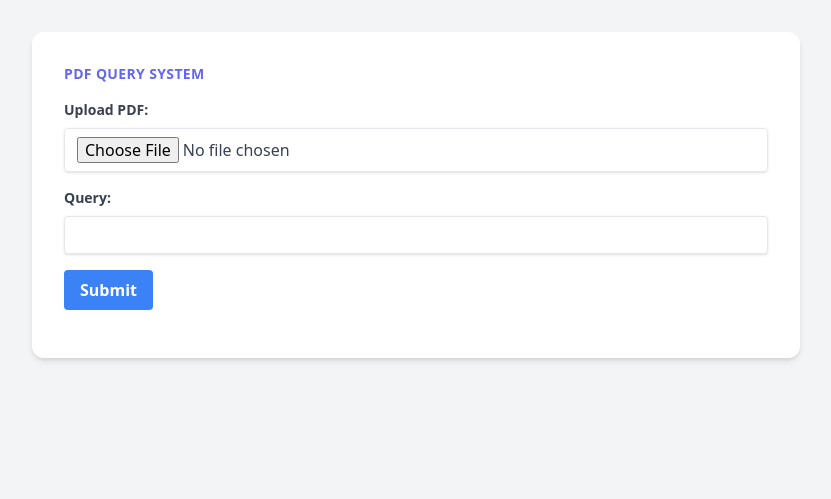
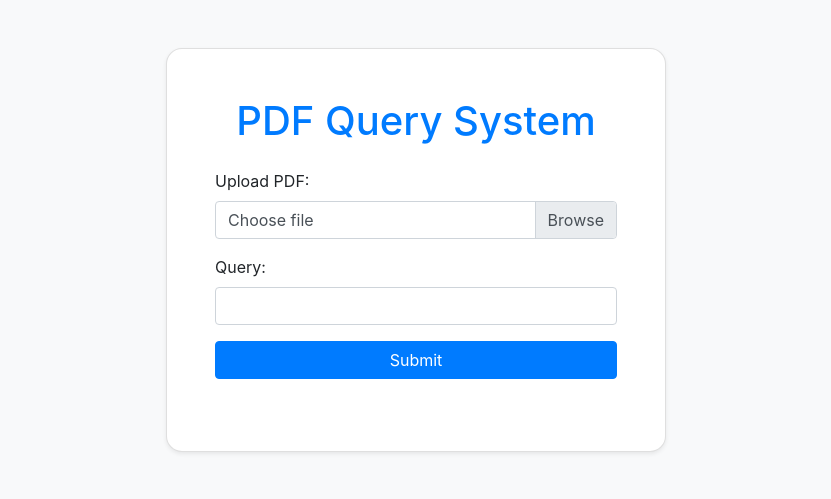
Before and after one commit to hacktronicsraj/askpdf, a Flask app: page / in a window 1280 px wide. Shown: the top 499 px of the page, without its empty margins (224-1055 px from the left). Run offline with Flask 3, Linux system fonts and the light colour scheme; some libraries are stand-ins or nearby versions.

Commit message:
made some ui changes

```diff
--- a/templates/index.html
+++ b/templates/index.html
@@ -2,51 +2,87 @@
 <html lang="en">
 
 <head>
-  <meta charset="UTF-8" />
-  <meta name="viewport" content="width=device-width, initial-scale=1.0" />
+  <meta charset="UTF-8">
+  <meta name="viewport" content="width=device-width, initial-scale=1.0">
   <title>PDF Query System</title>
-  <script src="https://cdn.tailwindcss.com"></script>
+  <link rel="stylesheet" href="https://cdn.jsdelivr.net/npm/bootstrap@4.6.2/dist/css/bootstrap.min.css">
+  <style>
+    body {
+      background-color: #f8f9fa;
+    }
+
+    .card {
+      border-radius: 1rem;
+      box-shadow: 0 0.5rem 1rem rgba(0, 0, 0, 0.15);
+      transition: transform 0.3s ease;
+    }
+
+    .card:hover {
+      transform: translateY(-0.25rem);
+    }
+
+    .file-upload-input {
+      position: absolute;
+      left: 0;
+      top: 0;
+      opacity: 0;
+      width: 100%;
+      height: 100%;
+      cursor: pointer;
+    }
+
+    .loading-spinner {
+      display: none;
+      width: 3rem;
+      height: 3rem;
+      border: 0.3rem solid rgba(0, 0, 0, 0.1);
+      border-top-color: #007bff;
+      border-radius: 50%;
+      animation: spin 1s linear infinite;
+    }
+
+    @keyframes spin {
+      0% {
+        transform: rotate(0deg);
+      }
+
+      100% {
+        transform: rotate(360deg);
+      }
+    }
+  </style>
 </head>
 
-<body class="bg-gray-100 p-8">
-  <div class="max-w-3xl mx-auto bg-white rounded-xl shadow-md overflow-hidden">
-    <div class="md:flex">
-      <div class="p-8 w-full">
-        <div class="uppercase tracking-wide text-sm text-indigo-500 font-semibold">
-          PDF Query System
+<body>
+  <div class="container py-5">
+    <div class="card shadow-sm mx-auto" style="max-width: 500px;">
+      <div class="card-body p-5">
+        <h1 class="card-title text-center mb-4 text-primary">PDF Query System</h1>
+        <form id="upload-form">
+          <div class="form-group">
+            <label for="file" class="mb-2">Upload PDF:</label>
+            <div class="custom-file">
+              <input type="file" class="custom-file-input" id="file" name="file" accept=".pdf" required>
+              <label class="custom-file-label" for="file">Choose file</label>
+            </div>
+          </div>
+          <div class="form-group">
+            <label for="query" class="mb-2">Query:</label>
+            <input type="text" class="form-control" id="query" name="query" required>
+          </div>
+          <button type="submit" class="btn btn-primary btn-block">Submit</button>
+        </form>
+        <div id="loading" class="mt-4 text-center">
+          <div class="loading-spinner"></div>
         </div>
-        <form id="upload-form" class="mt-4">
-          <div class="mb-4">
-            <label for="file" class="block text-gray-700 text-sm font-bold mb-2">
-              Upload PDF:
-            </label>
-            <input type="file" id="file" name="file" accept=".pdf" required
-              class="shadow appearance-none border rounded w-full py-2 px-3 text-gray-700 leading-tight focus:outline-none focus:shadow-outline" />
-          </div>
-          <div class="mb-4">
-            <label for="query" class="block text-gray-700 text-sm font-bold mb-2">
-              Query:
-            </label>
-            <input type="text" id="query" name="query" required
-              class="shadow appearance-none border rounded w-full py-2 px-3 text-gray-700 leading-tight focus:outline-none focus:shadow-outline" />
-          </div>
-          <div class="flex items-center justify-between">
-            <button type="submit"
-              class="bg-blue-500 hover:bg-blue-700 text-white font-bold py-2 px-4 rounded focus:outline-none focus:shadow-outline">
-              Submit
-            </button>
-          </div>
-        </form>
-        <div id="loading" class="mt-4 hidden">
-          <p class="text-gray-700">
-            Processing... This may take a few moments.
-          </p>
-        </div>
-        <div id="result" class="mt-4 text-gray-700"></div>
+        <div id="result" class="mt-4"></div>
       </div>
     </div>
   </div>
 
+  <script src="https://cdn.jsdelivr.net/npm/jquery@3.5.1/dist/jquery.slim.min.js"></script>
+  <script src="https://cdn.jsdelivr.net/npm/popper.js@1.16.1/dist/umd/popper.min.js"></script>
+  <script src="https://cdn.jsdelivr.net/npm/bootstrap@4.6.2/dist/js/bootstrap.min.js"></script>
   <script>
     document
       .getElementById("upload-form")
@@ -54,7 +90,7 @@
         e.preventDefault();
         var formData = new FormData(this);
 
-        document.getElementById("loading").classList.remove("hidden");
+        document.getElementById("loading").style.display = "block";
         document.getElementById("result").innerHTML = "";
 
         fetch("/", {
@@ -68,22 +104,28 @@
             return response.json();
           })
           .then((data) => {
-            document.getElementById("loading").classList.add("hidden");
+            document.getElementById("loading").style.display = "none";
             if (data.error) {
               document.getElementById("result").innerHTML =
-                "Error: " + data.error;
+                "<div class='alert alert-danger'>" + data.error + "</div>";
             } else {
               document.getElementById("result").innerHTML =
-                "Answer: " + data.answer;
+                "<div class='alert alert-success'>Answer: " + data.answer + "</div>";
             }
           })
           .catch((error) => {
-            document.getElementById("loading").classList.add("hidden");
+            document.getElementById("loading").style.display = "none";
             console.error("Error:", error);
             document.getElementById("result").innerHTML =
-              "An error occurred. Please try again.";
+              "<div class='alert alert-danger'>An error occurred. Please try again.</div>";
           });
       });
+
+    // File upload label update
+    $('#file').on('change', function () {
+      var fileName = $(this).val().split('\\').pop();
+      $(this).next('.custom-file-label').addClass("selected").html(fileName);
+    });
   </script>
 </body>
 
```
Also changed, not shown: templates/query.html (+30 -18 lines), templates/result.html (+26 -8 lines).
